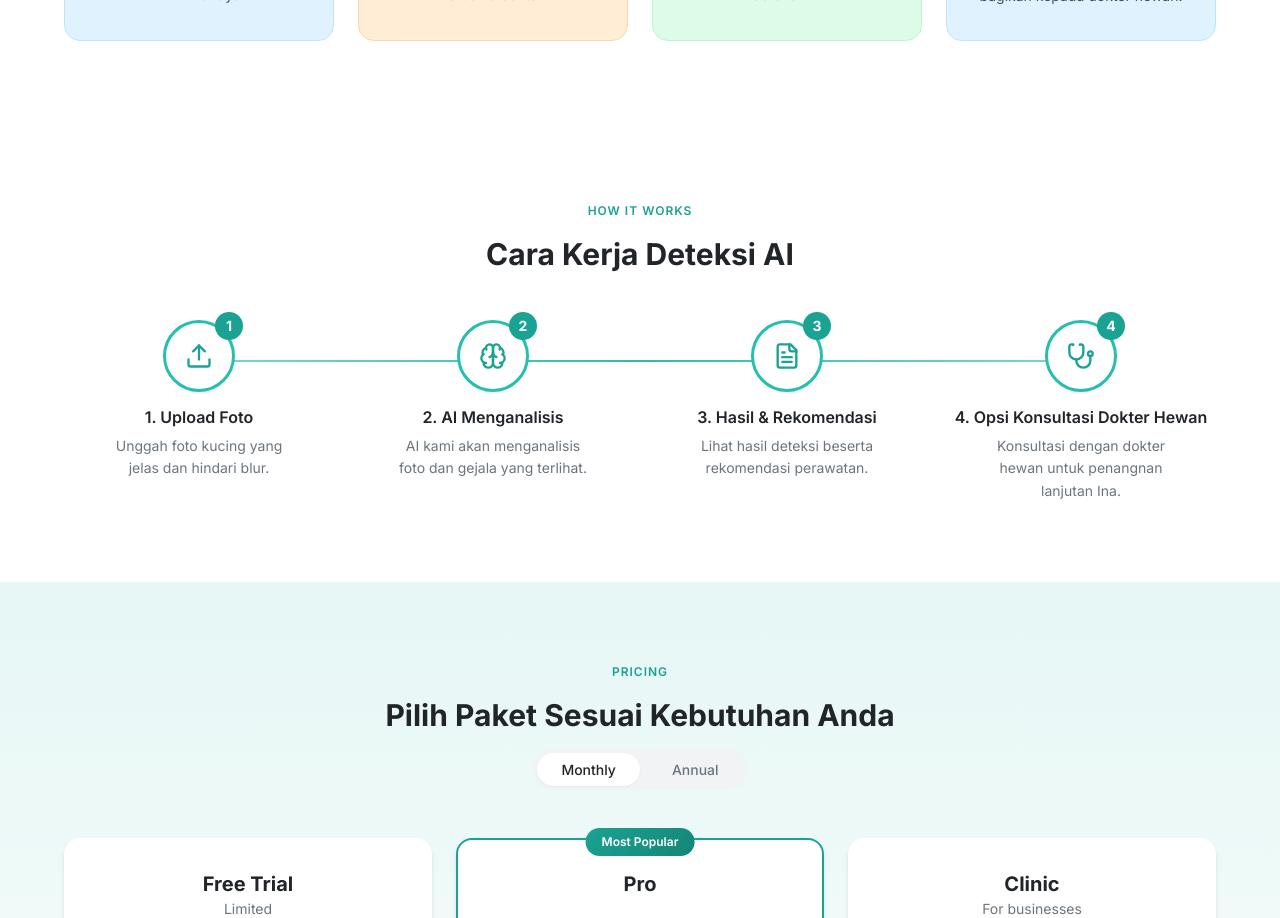
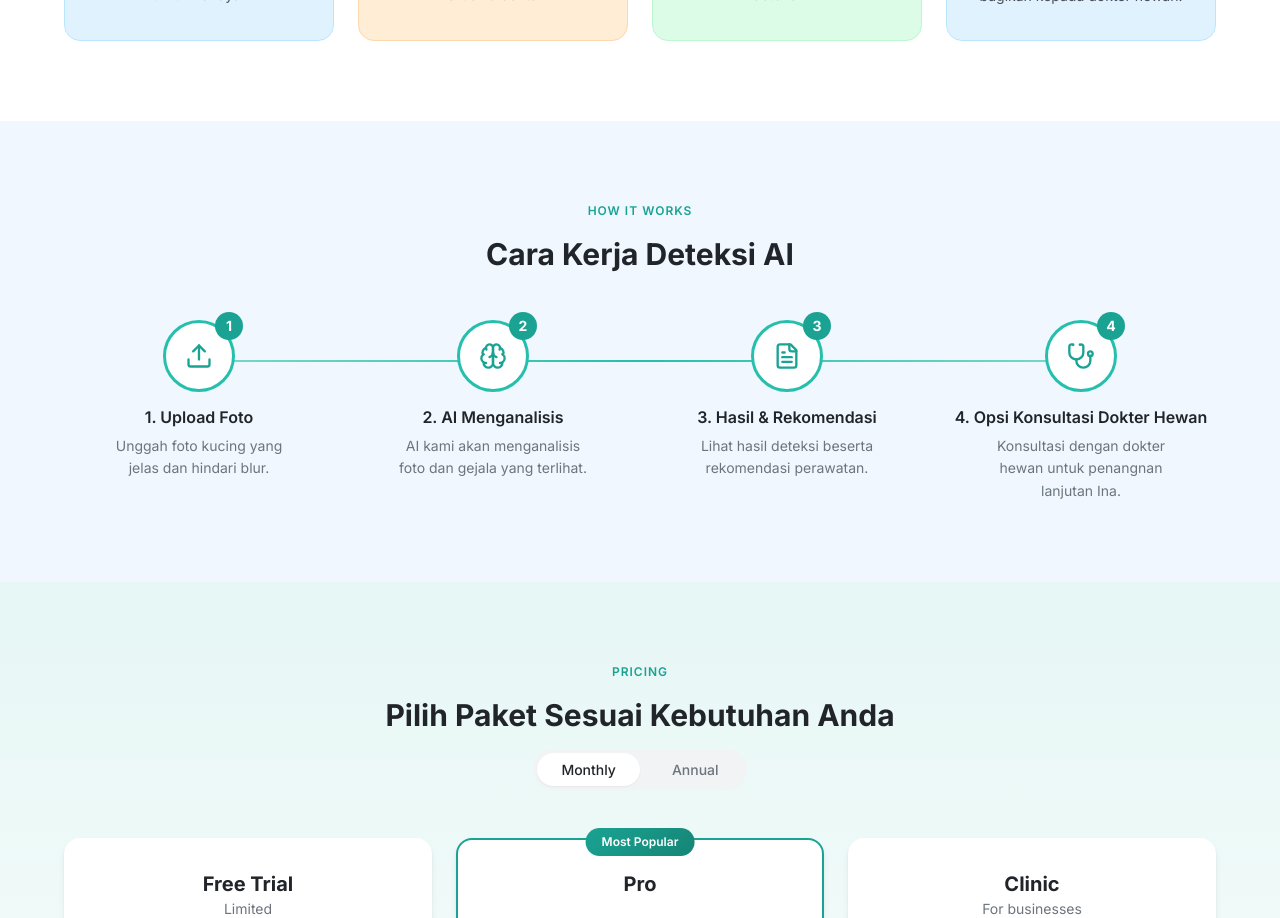
Before and after one commit to mriya23/cat-health, a React (Vite) app in the folder frontend/: page / in a window 1280 px wide. Shown: the part 1440-2358 px from the top of the page. Built offline with nearby package versions, Linux system fonts and the light colour scheme.

Commit message:
Auto-sync after agent response

```diff
--- a/frontend/src/components/Landing/HowItWorksSection.css
+++ b/frontend/src/components/Landing/HowItWorksSection.css
@@ -1,5 +1,5 @@
 .how-it-works-section {
-  background: white;
+  background: #f0f7ff;
   padding: var(--spacing-20) 0;
 }
 
```
